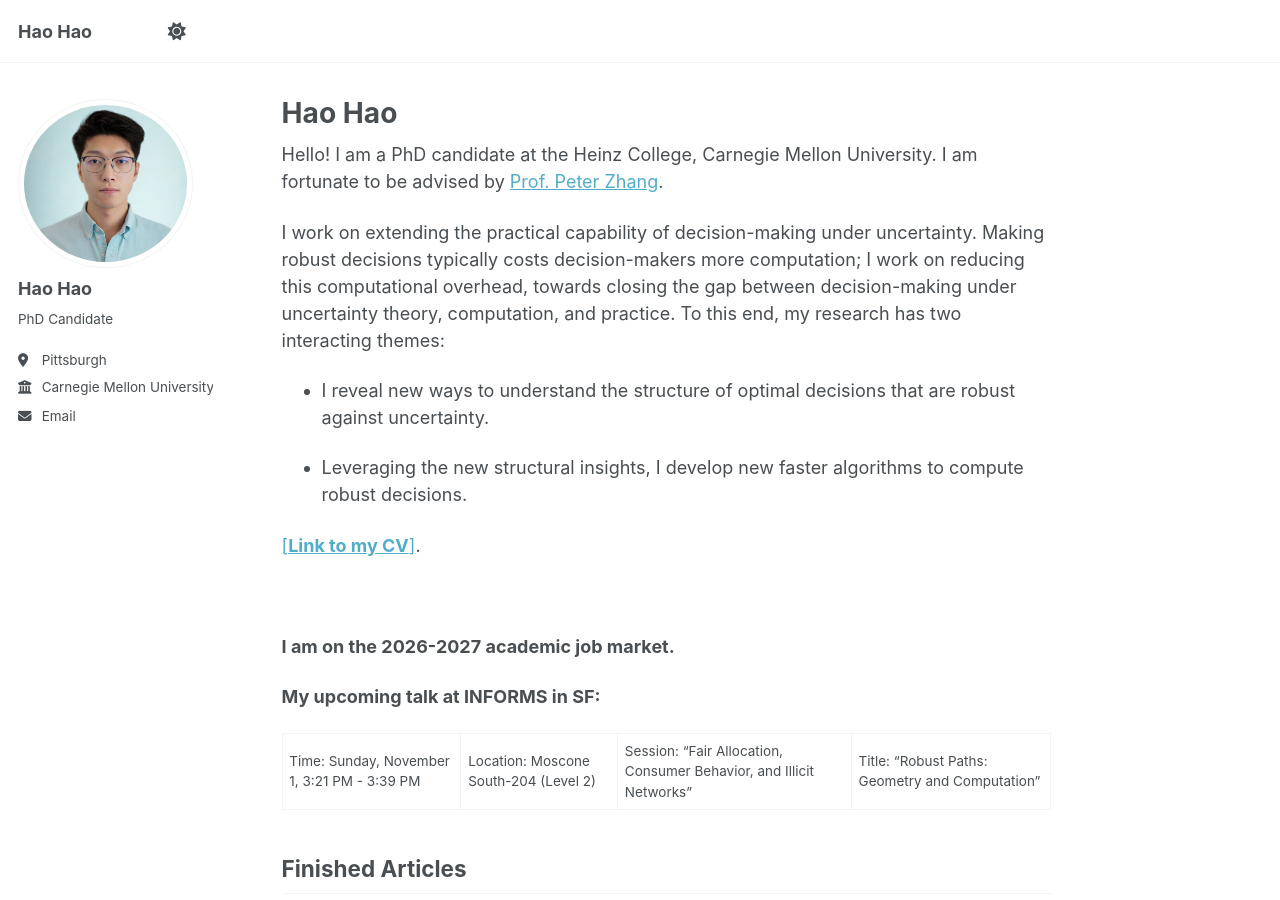
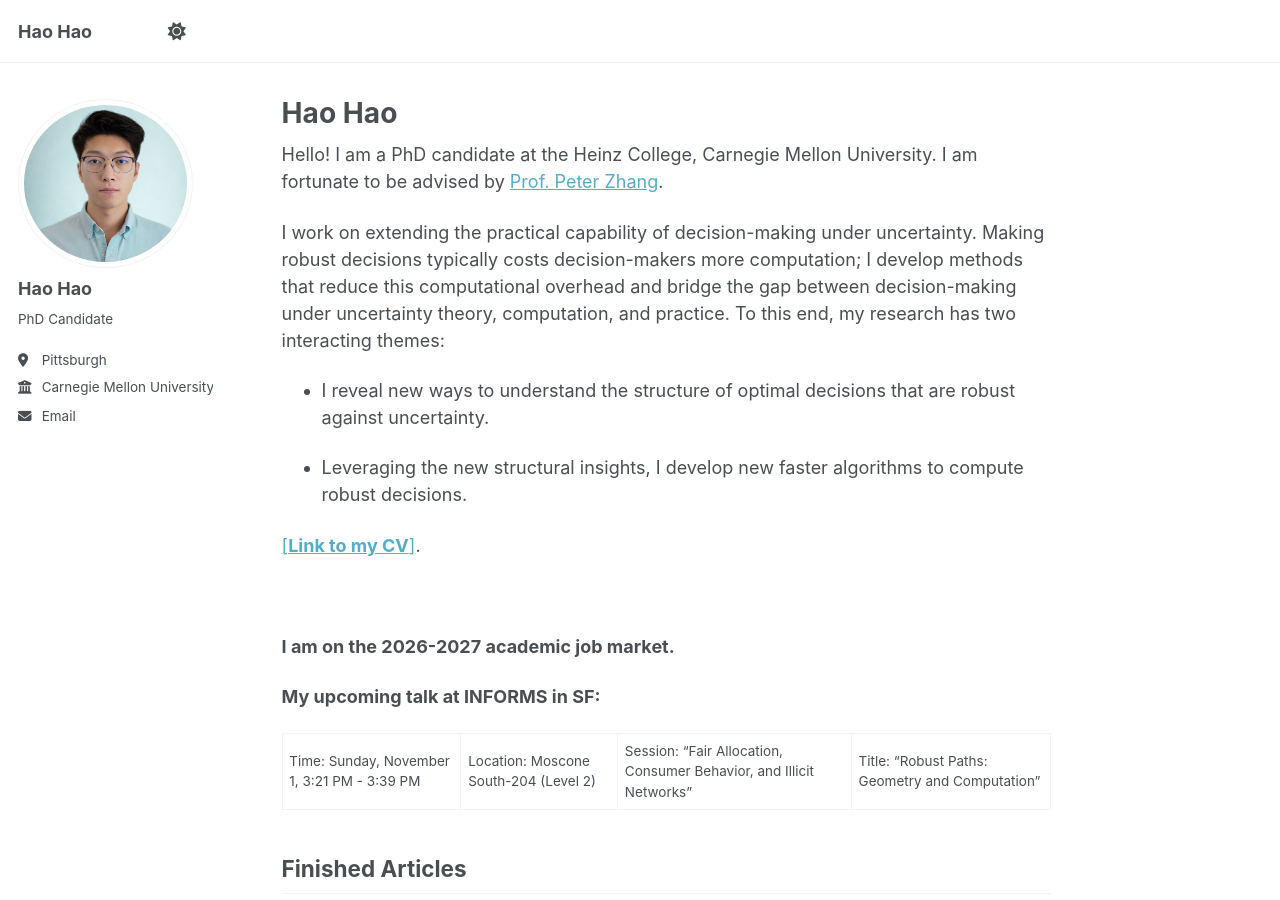
Before and after one commit to haohaocmu/haohaocmu.github.io, a Jekyll site: the page built from _pages/about.md, in a window 1280 px wide and 900 px high. Built offline with Jekyll 4.4.1, drawn with Linux system fonts in a browser that asks for light colours; a script that is not in the unit is left out.

Commit message:
Update about.md

```diff
--- a/_pages/about.md
+++ b/_pages/about.md
@@ -9,7 +9,7 @@ redirect_from:
 
 Hello! I am a PhD candidate at the Heinz College, Carnegie Mellon University. I am fortunate to be advised by [Prof. Peter Zhang](https://www.heinz.cmu.edu/faculty-research/profiles/zhang-peter).
 
-I work on extending the practical capability of decision-making under uncertainty. Making robust decisions typically costs decision-makers more computation; I work on reducing this computational overhead, towards closing the gap between decision-making under uncertainty theory, computation, and practice. To this end, my research has two interacting themes:
+I work on extending the practical capability of decision-making under uncertainty. Making robust decisions typically costs decision-makers more computation; I develop methods that reduce this computational overhead and bridge the gap between decision-making under uncertainty theory, computation, and practice. To this end, my research has two interacting themes:
 
 - I reveal new ways to understand the structure of optimal decisions that are robust against uncertainty.
 
```
